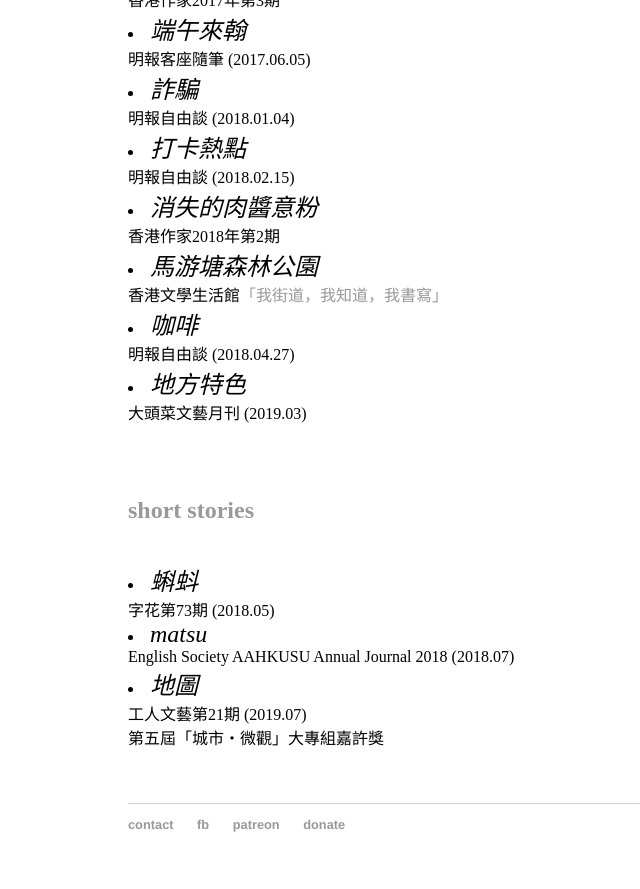
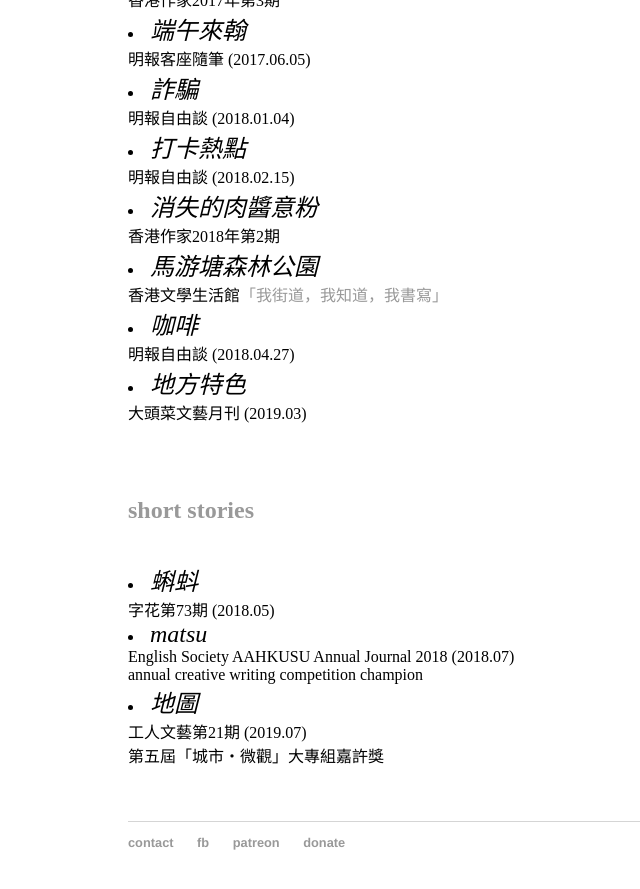
Before and after one commit to maksuihin/maksuihin.github.io, a Jekyll site: the page built from writings.html, in a window 1280 px wide and 900 px high, scrolled down 1978 px. Shown: the top 889 px of the window, without its empty margins (0-640 px from the left). Built offline with Jekyll 4.4.1, drawn with Linux system fonts in a browser that asks for light colours.

Commit message:
Update writings.html

```diff
--- a/writings.html
+++ b/writings.html
@@ -64,7 +64,7 @@ title: little words by MAK, Sui-hin
 
       <h2>short stories</h2><u1><span lang="zh">
 <li><em>蝌蚪</em>    </br>字花第73期 (2018.05)<br/></li>
-<li><em>matsu</em>    </br>English Society AAHKUSU Annual Journal 2018 (2018.07)<br/></li>
+<li><em>matsu</em>    </br>English Society AAHKUSU Annual Journal 2018 (2018.07)<br/>annual creative writing competition champion</li>
 <li><em>地圖</em>    </br>工人文藝第21期 (2019.07)<br/>第五屆「城市‧微觀」大專組嘉許獎</li>
     </ul></span>   </br></br></br>
 </div></works>
```
